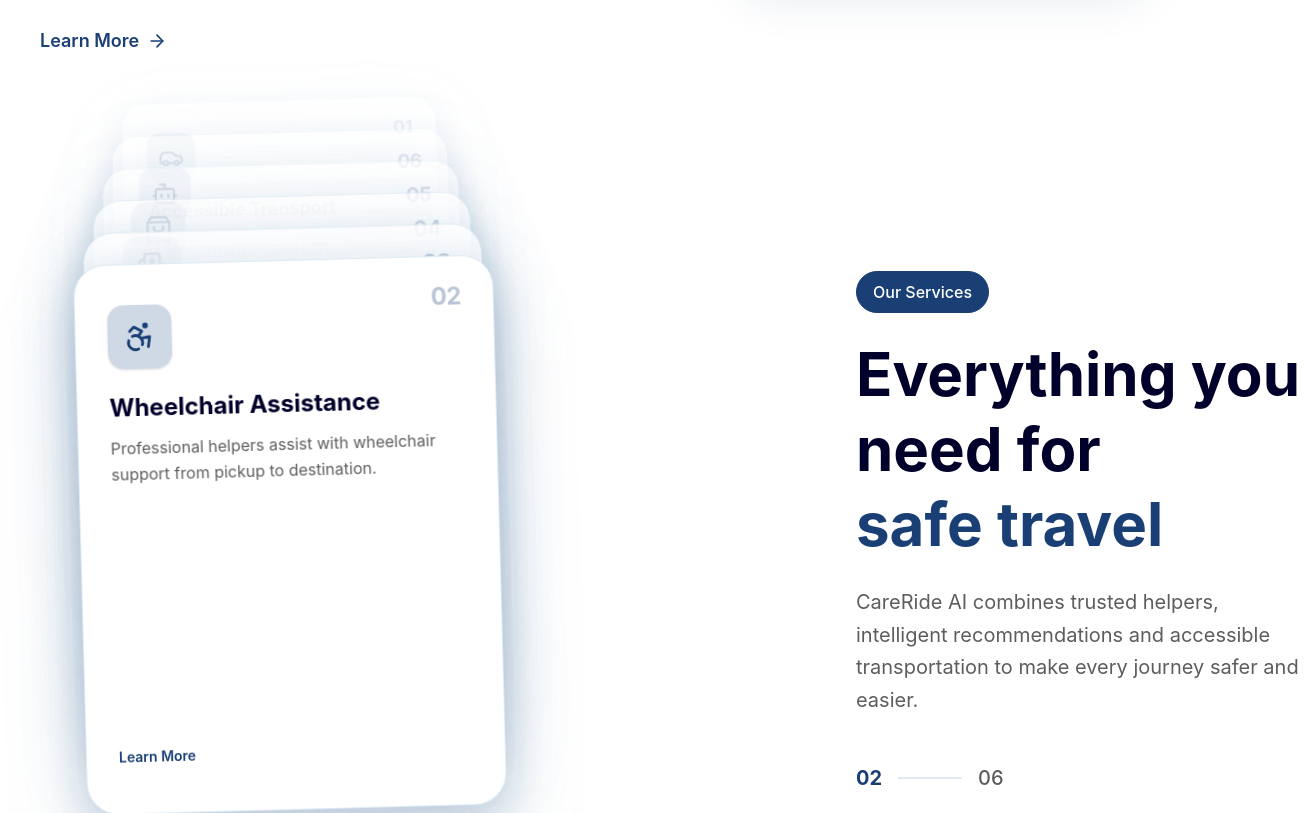
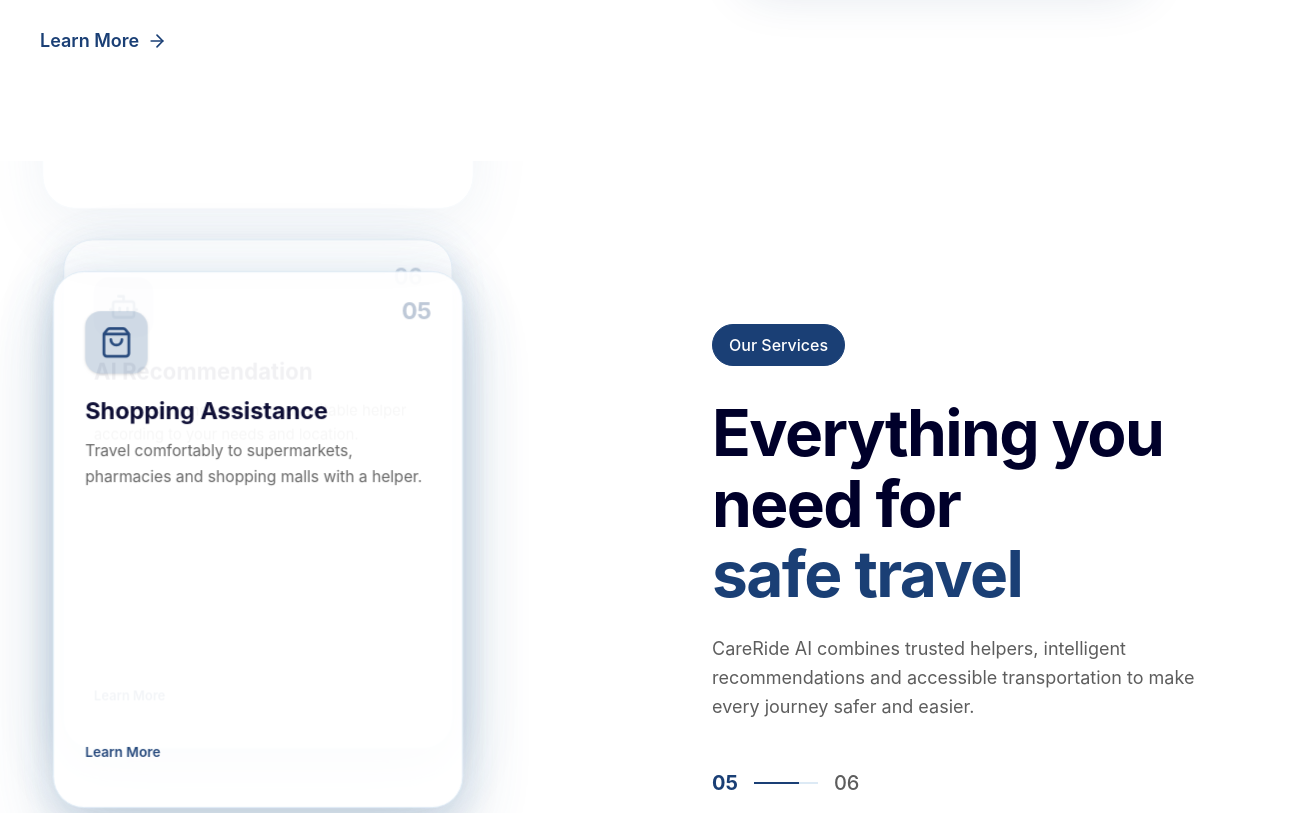
Before and after one commit to Nashap/CareRide-AI, a React (Vite) app in the folder frontend/: page / in a window 1280 px wide. Shown: the part 1540-2353 px from the top of the page, 1304 px wide, since content can reach past the window. Built offline with nearby package versions, Linux system fonts and the light colour scheme.

Commit message:
Update Services.jsx

```diff
--- a/frontend/src/components/landing/Services.jsx
+++ b/frontend/src/components/landing/Services.jsx
@@ -118,6 +118,160 @@
   );
 };
 
+const DesktopPinnedServices = ({ services }) => {
+  const containerRef = useRef(null);
+  const total = services.length;
+
+  const { scrollYProgress } = useScroll({
+    target: containerRef,
+    offset: ["start start", "end end"]
+  });
+
+  const springProgress = useSpring(scrollYProgress, {
+    stiffness: 100,
+    damping: 30,
+    restDelta: 0.001
+  });
+
+  const [activeIndex, setActiveIndex] = useState(0);
+
+  useEffect(() => {
+    return springProgress.on("change", (latest) => {
+      setActiveIndex(Math.min(total - 1, Math.max(0, Math.round(latest * (total - 1)))));
+    });
+  }, [springProgress, total]);
+
+  return (
+    <div ref={containerRef} className="relative w-full h-[600vh] hidden md:block">
+      <div className="sticky top-0 h-screen w-full flex items-center justify-center overflow-hidden">
+
+        <div className="w-full max-w-[1360px] mx-auto px-6 md:px-10 lg:px-12 relative z-10">
+          <div className="flex flex-col-reverse lg:grid lg:grid-cols-2 gap-12 lg:gap-16 xl:gap-20 items-center">
+
+            {/* Left Side: Cards */}
+            <div className="relative w-full md:h-[400px] lg:h-[550px] flex items-center justify-center lg:justify-start perspective-[1200px]">
+              <div className="relative w-full max-w-[340px] md:max-w-[420px] h-[400px] lg:h-full">
+                {services.map((service, index) => {
+
+                  const y = useTransform(springProgress, (p) => {
+                    const currentIndex = p * (total - 1);
+                    const diff = currentIndex - index;
+
+                    if (diff > 0) {
+                      // Card is sliding away upwards
+                      return -diff * 1200;
+                    }
+                    // Card is coming up from stack
+                    const offset = -diff;
+                    return -offset * 32;
+                  });
+
+                  const scale = useTransform(springProgress, (p) => {
+                    const currentIndex = p * (total - 1);
+                    const diff = currentIndex - index;
+
+                    if (diff > 0) return 1 + (diff * 0.05);
+                    const offset = -diff;
+                    return 1 - (offset * 0.05);
+                  });
+
+                  const opacity = useTransform(springProgress, (p) => {
+                    const currentIndex = p * (total - 1);
+                    const diff = currentIndex - index;
+
+                    if (diff > 0) return Math.max(0, 1 - diff * 1.5);
+                    const offset = -diff;
+                    return Math.max(0, 1 - (offset * 0.15));
+                  });
+
+                  const rotateX = useTransform(springProgress, (p) => {
+                     const currentIndex = p * (total - 1);
+                     const diff = currentIndex - index;
+                     if (diff > 0) return 0;
+                     const offset = -diff;
+                     return offset > 0.1 ? 2 : 0;
+                  });
+
+                  return (
+                    <motion.div
+                      key={index}
+                      className="absolute inset-0 bg-cr-card rounded-[32px] p-8 border border-cr-border flex flex-col items-start cr-service-card overflow-hidden"
+                      style={{
+                        y,
+                        scale,
+                        opacity,
+                        rotateX,
+                        zIndex: total - index,
+                        transformOrigin: "top center",
+                      }}
+                    >
+                      <div className="absolute top-6 right-8 text-cr-primary/30 font-bold text-2xl tracking-tight">
+                        {(index + 1).toString().padStart(2, '0')}
+                      </div>
+
+                      <div className="w-14 h-14 md:w-16 md:h-16 rounded-2xl bg-cr-sage/30 text-cr-primary flex items-center justify-center mb-6 mt-2 shadow-sm">
+                        {service.icon}
+                      </div>
+                      <h3 className="text-xl md:text-2xl font-bold text-cr-text-primary mb-3 leading-tight">
+                        {service.title}
+                      </h3>
+                      <p className="text-cr-text-muted text-sm md:text-base leading-relaxed mb-6">
+                        {service.description}
+                      </p>
+                      <button className="mt-auto text-cr-primary text-sm font-semibold hover:underline min-h-[48px]">
+                        Learn More
+                      </button>
+                    </motion.div>
+                  );
+                })}
+              </div>
+            </div>
+
+            {/* Right Side: Text */}
+            <div className="flex flex-col justify-center text-center lg:text-left lg:pl-8 items-center lg:items-start w-full">
+              <span className="cr-badge-custom px-4 py-2 rounded-full text-sm md:text-base font-medium w-fit mb-8 transition-colors">
+                Our Services
+              </span>
+
+              <h2 className="text-4xl md:text-5xl lg:text-[64px] lg:leading-[1.1] font-bold text-cr-text-primary tracking-tight mb-6">
+                Everything you need for
+                <br className="hidden xl:block" />
+                <span className="text-cr-primary"> safe travel</span>
+              </h2>
+
+              <p className="text-lg text-cr-text-muted leading-relaxed max-w-[500px] mb-10 lg:mb-12">
+                CareRide AI combines trusted helpers,
+                intelligent recommendations and accessible
+                transportation to make every journey safer
+                and easier.
+              </p>
+
+              {/* Minimal Navigation Indicator */}
+              <div className="flex items-center gap-4 text-cr-text-muted font-medium text-lg md:text-xl">
+                <span className="text-cr-primary font-bold">
+                  {(activeIndex + 1).toString().padStart(2, '0')}
+                </span>
+                <span className="w-12 md:w-16 h-[2px] bg-cr-border overflow-hidden relative">
+                   <motion.span
+                      className="absolute left-0 top-0 h-full bg-cr-primary"
+                      style={{
+                         width: useTransform(springProgress, (p) => `${p * 100}%`)
+                      }}
+                   />
+                </span>
+                <span>
+                  {total.toString().padStart(2, '0')}
+                </span>
+              </div>
+            </div>
+
+          </div>
+        </div>
+      </div>
+    </div>
+  );
+};
+
 function Services() {
   const services = [
     {
@@ -158,7 +312,6 @@
     },
   ];
 
-  const [currentIndex, setCurrentIndex] = useState(0);
   const [isMobile, setIsMobile] = useState(false);
 
   useEffect(() => {
@@ -167,31 +320,6 @@
     window.addEventListener("resize", handleResize);
     return () => window.removeEventListener("resize", handleResize);
   }, []);
-
-  const nextCard = useCallback(() => {
-    setCurrentIndex((prev) => (prev + 1) % services.length);
-  }, [services.length]);
-
-  const prevCard = useCallback(() => {
-    setCurrentIndex((prev) => (prev - 1 + services.length) % services.length);
-  }, [services.length]);
-
-  useEffect(() => {
-    const interval = setInterval(() => {
-      nextCard();
-    }, 4000);
-    return () => clearInterval(interval);
-  }, [nextCard, currentIndex]);
-
-  const handleDragEnd = (event, info) => {
-    if (!isMobile) return;
-    const swipeThreshold = 50;
-    if (info.offset.x < -swipeThreshold) {
-      nextCard();
-    } else if (info.offset.x > swipeThreshold) {
-      prevCard();
-    }
-  };
 
   const sectionRef = useRef(null);
   const { scrollYProgress } = useScroll({
@@ -210,134 +338,8 @@
       {/* Mobile Sticky Scrolling Content */}
       <MobilePinnedServices services={services} />
 
-      {/* Desktop/Tablet Layout */}
-      <motion.div
-        initial="hidden"
-        whileInView="visible"
-        viewport={{ once: true, margin: "-100px" }}
-        variants={{
-          hidden: {},
-          visible: { transition: { staggerChildren: 0.2 } }
-        }}
-        className="w-full max-w-[1480px] mx-auto px-5 md:px-8 lg:px-10 relative z-10 hidden md:block py-16 md:py-24"
-      >
-
-        <div className="flex flex-col-reverse lg:grid lg:grid-cols-[60%_40%] gap-12 lg:gap-16 items-center">
-
-          {/* Left Side: Stacked Cards Container */}
-          <motion.div
-            style={isMobile ? {} : { rotateZ: stackRotate }}
-            variants={{
-              hidden: { opacity: 0, y: isMobile ? 30 : 100 },
-              visible: { opacity: 1, y: 0, transition: { duration: 1, ease: [0.16, 1, 0.3, 1] } }
-            }}
-            className="relative w-full md:h-[400px] lg:h-[550px] flex items-center justify-center lg:justify-start lg:pl-10 perspective-[1200px]"
-          >
-
-
-
-            {/* Desktop Stacked Animation */}
-            <div
-              className="relative hidden md:block w-full max-w-[340px] md:max-w-[420px] h-[400px] lg:h-full cursor-grab active:cursor-grabbing"
-              onClick={() => !isMobile && nextCard()}
-            >
-              {services.map((service, index) => {
-                const offset = (index - currentIndex + services.length) % services.length;
-                const isActive = offset === 0;
-
-                return (
-                  <motion.div
-                    key={index}
-                    className="absolute inset-0 bg-cr-card rounded-[32px] p-8 border border-cr-border flex flex-col items-start cr-service-card overflow-hidden"
-                    initial={false}
-                    animate={{
-                      y: -offset * 32,
-                      x: 0,
-                      scale: 1 - (offset * 0.05),
-                      opacity: 1 - (offset * 0.15),
-                      zIndex: services.length - offset,
-                      rotateX: isActive ? 0 : 2,
-                    }}
-                    whileHover={{
-                      y: -offset * 32 - 10,
-                      scale: 1 - (offset * 0.05) + 0.02,
-                      transition: { duration: 0.35, ease: "easeOut" }
-                    }}
-                    transition={{
-                      type: "spring",
-                      stiffness: 80,
-                      damping: 20,
-                      duration: 0.8
-                    }}
-                    style={{
-                      transformOrigin: "top center",
-                    }}
-                  >
-                    {/* Top Edge Number */}
-                    <div className="absolute top-6 right-8 text-cr-primary/30 font-bold text-2xl tracking-tight">
-                      {(index + 1).toString().padStart(2, '0')}
-                    </div>
-
-                    <div className="w-14 h-14 md:w-16 md:h-16 rounded-2xl bg-cr-sage/30 text-cr-primary flex items-center justify-center mb-6 mt-2 shadow-sm">
-                      {service.icon}
-                    </div>
-                    <h3 className="text-xl md:text-2xl font-bold text-cr-text-primary mb-3 leading-tight">
-                      {service.title}
-                    </h3>
-                    <p className="text-cr-text-muted text-sm md:text-base leading-relaxed mb-6">
-                      {service.description}
-                    </p>
-                    <button className="mt-auto text-cr-primary text-sm font-semibold hover:underline min-h-[48px]">
-                      Learn More
-                    </button>
-                  </motion.div>
-                );
-              })}
-            </div>
-
-          </motion.div>
-
-          {/* Right Side: Text & Navigation Indicator */}
-          <motion.div
-            variants={{
-              hidden: { opacity: 0, x: 30 },
-              visible: { opacity: 1, x: 0, transition: { duration: 0.8, ease: [0.16, 1, 0.3, 1] } }
-            }}
-            className="flex flex-col justify-center text-center lg:text-left lg:pl-8 items-center lg:items-start w-full"
-          >
-            <span className="cr-badge-custom px-4 py-2 rounded-full text-sm md:text-base font-medium w-fit mb-6 transition-colors">
-              Our Services
-            </span>
-
-            <h2 className="text-3xl md:text-4xl lg:text-6xl font-bold text-cr-text-primary leading-tight mb-4 md:mb-6">
-              Everything you need for
-              <br className="hidden xl:block" />
-              <span className="text-cr-primary"> safe travel</span>
-            </h2>
-
-            <p className="text-base md:text-lg lg:text-xl text-cr-text-muted leading-relaxed max-w-[500px] mb-8 lg:mb-12">
-              CareRide AI combines trusted helpers,
-              intelligent recommendations and accessible
-              transportation to make every journey safer
-              and easier.
-            </p>
-
-            {/* Minimal Navigation Indicator */}
-            <div className="flex items-center gap-4 text-cr-text-muted font-medium text-lg md:text-xl">
-              <span className="text-cr-primary font-bold">
-                {(currentIndex + 1).toString().padStart(2, '0')}
-              </span>
-              <span className="w-12 md:w-16 h-[2px] bg-cr-border"></span>
-              <span>
-                {services.length.toString().padStart(2, '0')}
-              </span>
-            </div>
-
-          </motion.div>
-
-        </div>
-
-      </motion.div>
+      {/* Desktop Sticky Scrolling Content */}
+      <DesktopPinnedServices services={services} />
     </section>
   );
 }
```
